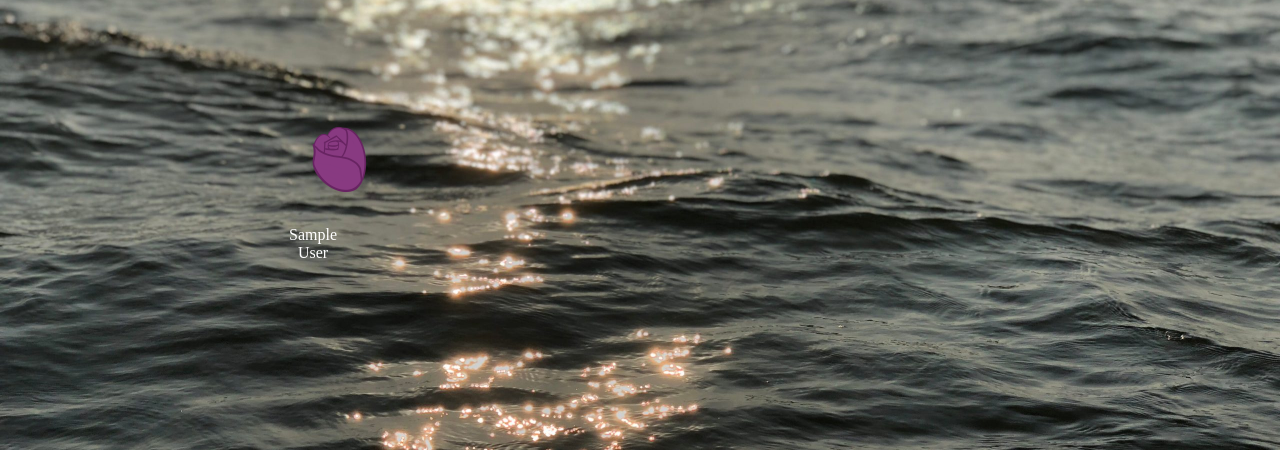
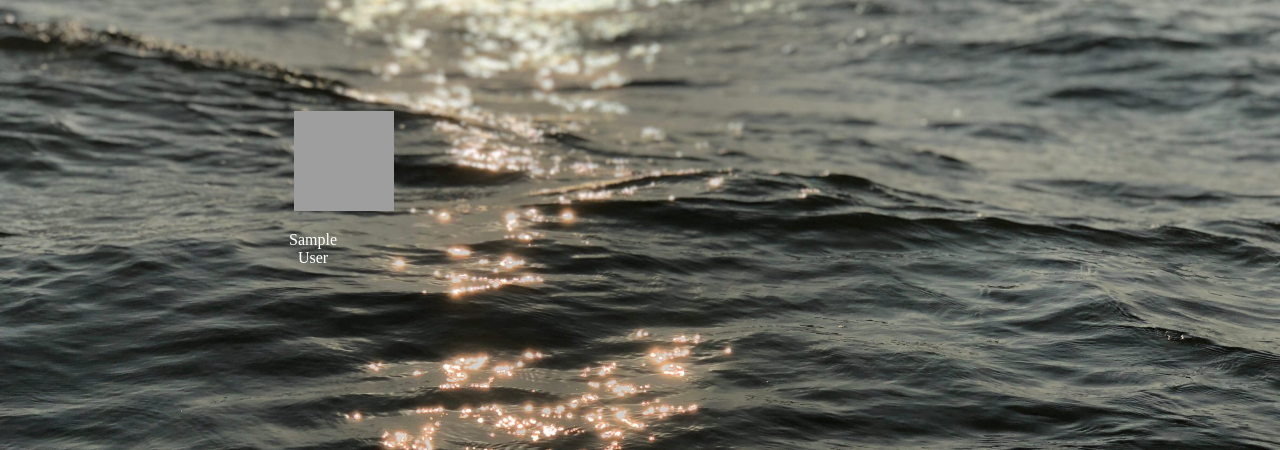
Before and after one commit to hiroong49/7thAnniversary-1, a Django app: page /home/ in a window 1280 px wide; the page is wider, and only the part inside the window is pictured. Shown: the part 85-535 px from the top of that part. Run offline with Django 4.2, Linux system fonts and the light colour scheme; tables that the repository leaves empty hold one stand-in row (values such as "Sample post"); some libraries are stand-ins or nearby versions; grey boxes are pictures that could not be loaded.

Commit message:
feat: queryset 랜덤 정렬, 편지지 이미지 표시

```diff
--- a/letter/models.py
+++ b/letter/models.py
@@ -18,7 +18,7 @@ class Post(models.Model):
     photo = models.ImageField(blank=False, upload_to='images/%Y/%m/%d/', verbose_name="사진")     # 이미지 등록한 연/월/일 폴더 안에 저장
     source = models.TextField(blank=True, verbose_name="사진 출처")  # 사진 출처
     body = models.TextField(blank=False, verbose_name="전할 말")   # 본문
-    letter_paper = models.CharField(default="ic.bottle_heart", max_length=30, verbose_name="편지지")   # 편지지
+    letter_paper = models.CharField(default="ic_bottle_heart", max_length=30, verbose_name="편지지")   # 편지지
 
     # admin 글 제목 표시하기 위한 함수
     def __str__(self):
--- a/letter/views.py
+++ b/letter/views.py
@@ -9,7 +9,7 @@ def home(requests):
 
 
 def afterhome(requests):
-    posts = Post.objects.all()
+    posts = Post.objects.order_by('?')
     return render(requests, 'after_home.html', {'posts': posts})
 
 
--- a/templates/after_home.html
+++ b/templates/after_home.html
@@ -33,7 +33,10 @@
             <div class="div1">
                 <a href="/letter_view/{{ post.pk }}/">
                     <div class="duo" id="duo">
-                        <input type="button" class="btn" id="ic_rose">
+                        <!-- 이미지 -->
+{#                        <input type="button" class="btn" id="ic_rose">#}
+{#                        <input type="button" class="btn" id="{{ post.letter_paper }}">#}
+                        <button type="button" class="btn" id=""><img src="{% get_static_prefix %}img/{{ post.letter_paper }}.png" width="100" height="100"></button>
                         <p>{{ post.author }}</p>
                     </div>
                 </a>
```
